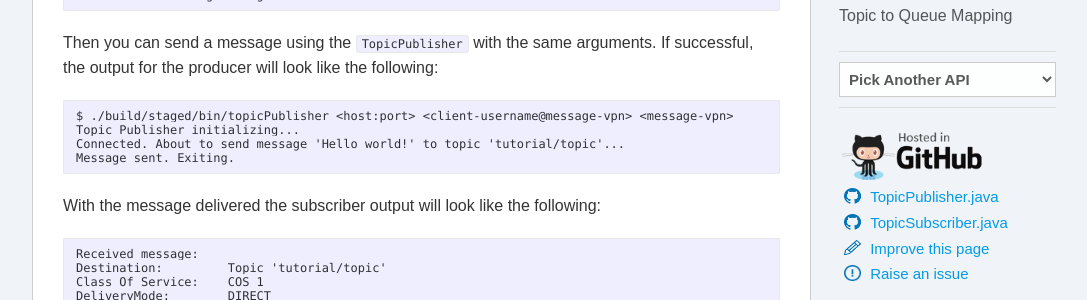
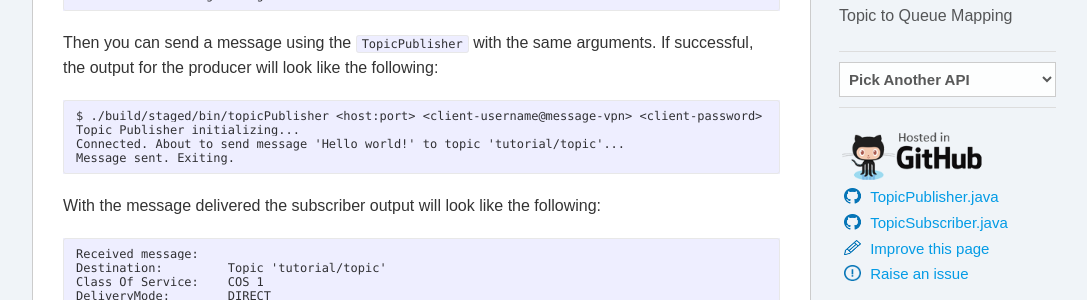
Before and after one commit to SolaceSamples/solace-samples-java-jcsmp, a Jekyll site: the page built from docs/_tutorials/publish-subscribe.md, in a window 1280 px wide and 900 px high, scrolled down 5201 px. Shown: the part 267-567 px from the top of the window, without its empty margins (96-1183 px from the left). Built offline with Jekyll 4.4.1, drawn with Linux system fonts in a browser that asks for light colours; some of the changed lines change nothing that is shown.

Commit message:
fixed typo

````diff
--- a/docs/_tutorials/publish-subscribe.md
+++ b/docs/_tutorials/publish-subscribe.md
@@ -199,7 +199,7 @@ Connected. Awaiting message...
 Then you can send a message using the `TopicPublisher` with the same arguments. If successful, the output for the producer will look like the following:
 
 ```
-$ ./build/staged/bin/topicPublisher <host:port> <client-username@message-vpn> <message-vpn>
+$ ./build/staged/bin/topicPublisher <host:port> <client-username@message-vpn> <client-password>
 Topic Publisher initializing...
 Connected. About to send message 'Hello world!' to topic 'tutorial/topic'...
 Message sent. Exiting.
````
